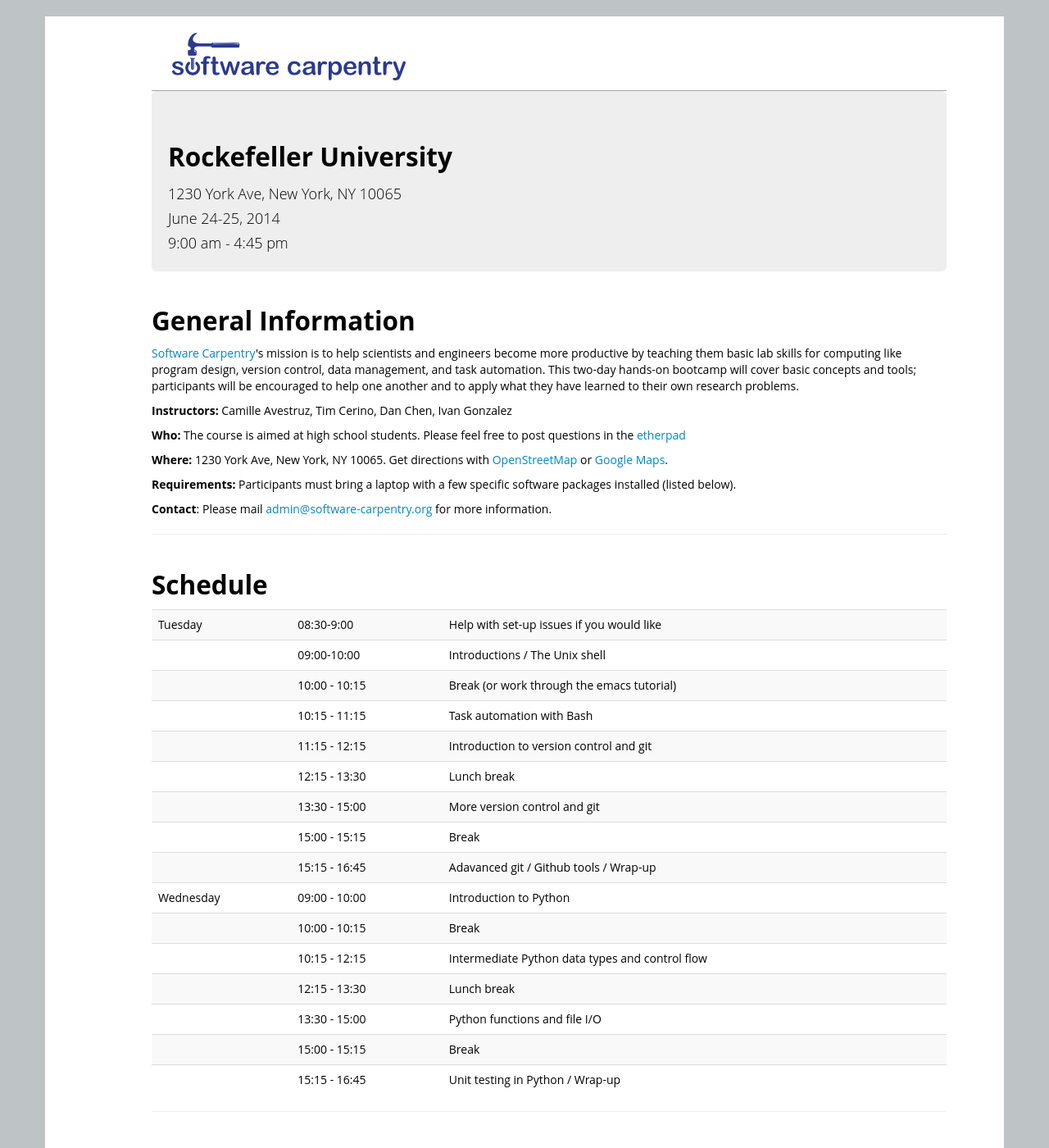
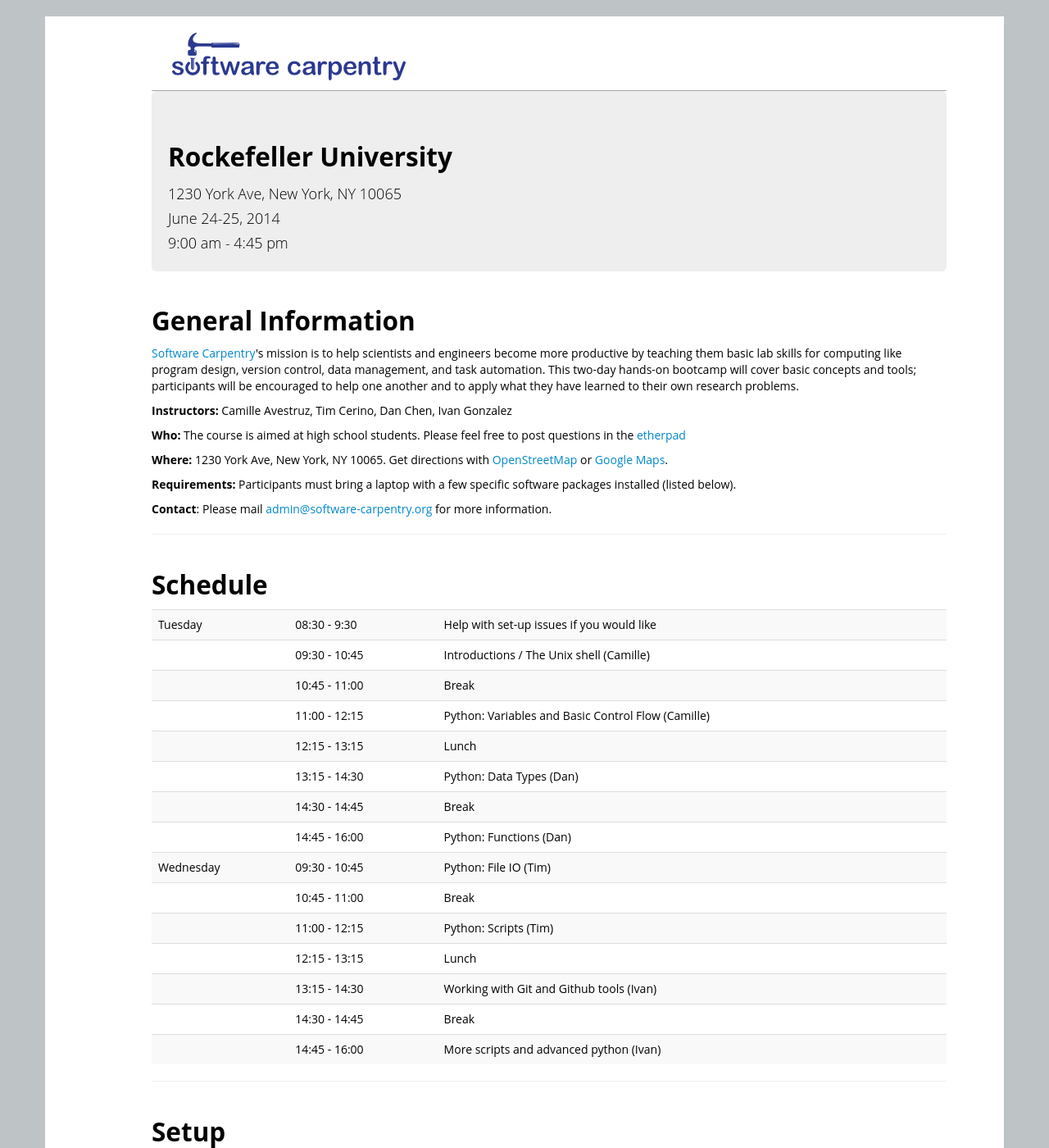
Before and after one commit to cavestruz/2014-06-24-ru, a Jekyll site: the page built from index.html, in a window 1280 px wide and 1400 px high. Shown: the whole window at 82% size. Built offline with Jekyll 4.4.1, drawn with Linux system fonts in a browser that asks for light colours.

Commit message:
Modified schedule

```diff
--- a/index.html
+++ b/index.html
@@ -104,24 +104,24 @@
 <h2>Schedule</h2>
 
 <table class="table table-striped">
-  <tr> <td>Tuesday</td> <td>08:30-9:00</td>  <td>Help with set-up issues if you would like</td> </tr>
-    <tr><td></td>       <td>09:00-10:00</td>  <td>Introductions / The Unix shell</td> </tr>
-  <tr> <td></td>        <td>10:00 - 10:15</td>   <td>Break (or work through the emacs tutorial)</td> </tr>
-  <tr> <td></td>        <td>10:15 - 11:15</td>   <td>Task automation with Bash</td> </tr>
-  <tr> <td></td>        <td>11:15 - 12:15</td>   <td>Introduction to version control and git</td> </tr>
+  <tr> <td>Tuesday</td> <td>08:30 - 9:30</td>  <td>Help with set-up issues if you would like</td> </tr>
+    <tr><td></td>       <td>09:30 - 10:45</td>  <td>Introductions / The Unix shell (Camille)</td> </tr>
+  <tr> <td></td>        <td>10:45 - 11:00</td>   <td>Break</td> </tr>
+  <tr> <td></td>        <td>11:00 - 12:15</td>   <td>Python: Variables and Basic Control Flow (Camille)</td> </tr>
+  <tr> <td></td>        <td>12:15 - 13:15</td>   <td>Lunch</td> </tr>
 
-  <tr> <td></td>        <td>12:15 - 13:30</td>  <td>Lunch break</td> </tr>
-  <tr> <td></td>        <td>13:30 - 15:00</td>  <td>More version control and git</td> </tr>
-  <tr> <td></td>        <td>15:00 - 15:15</td>  <td>Break</td> </tr>
-  <tr> <td></td>        <td>15:15 - 16:45</td>  <td>Adavanced git / Github tools / Wrap-up</td> </tr>
-  <tr> <td>Wednesday</td> <td>09:00 - 10:00</td>  <td>Introduction to Python</td> </tr>
-  <tr> <td></td>        <td>10:00 - 10:15</td>   <td>Break</td> </tr>
-  <tr> <td></td>        <td>10:15 - 12:15</td>   <td> Intermediate Python data types and control flow</td> </tr>
+  <tr> <td></td>        <td>13:15 - 14:30</td>  <td>Python: Data Types (Dan)</td> </tr>
+  <tr> <td></td>        <td>14:30 - 14:45</td>  <td>Break</td> </tr>
+  <tr> <td></td>        <td>14:45 - 16:00</td>  <td>Python: Functions (Dan)</td> </tr>
 
-  <tr> <td></td>        <td>12:15 - 13:30</td>  <td>Lunch break</td> </tr>
-  <tr> <td></td>        <td>13:30 - 15:00</td>  <td>Python functions and file I/O</td> </tr>
-  <tr> <td></td>        <td>15:00 - 15:15</td>  <td>Break</td> </tr>
-  <tr> <td></td>        <td>15:15 - 16:45</td>  <td>Unit testing in Python / Wrap-up</td> </tr>
+  <tr> <td>Wednesday</td> <td>09:30 - 10:45</td>  <td>Python: File IO (Tim)</td> </tr>
+  <tr> <td></td>        <td>10:45 - 11:00</td>   <td>Break</td> </tr>
+  <tr> <td></td>        <td>11:00 - 12:15</td>   <td>Python: Scripts (Tim)</td> </tr>
+  <tr> <td></td>        <td>12:15 - 13:15</td>   <td>Lunch</td> </tr>
+
+  <tr> <td></td>        <td>13:15 - 14:30</td>  <td>Working with Git and Github tools (Ivan)</td> </tr>
+  <tr> <td></td>        <td>14:30 - 14:45</td>  <td>Break</td> </tr>
+  <tr> <td></td>        <td>14:45 - 16:00</td>  <td>More scripts and advanced python (Ivan)</td> </tr>
 </table>
 
 <hr/>
```
